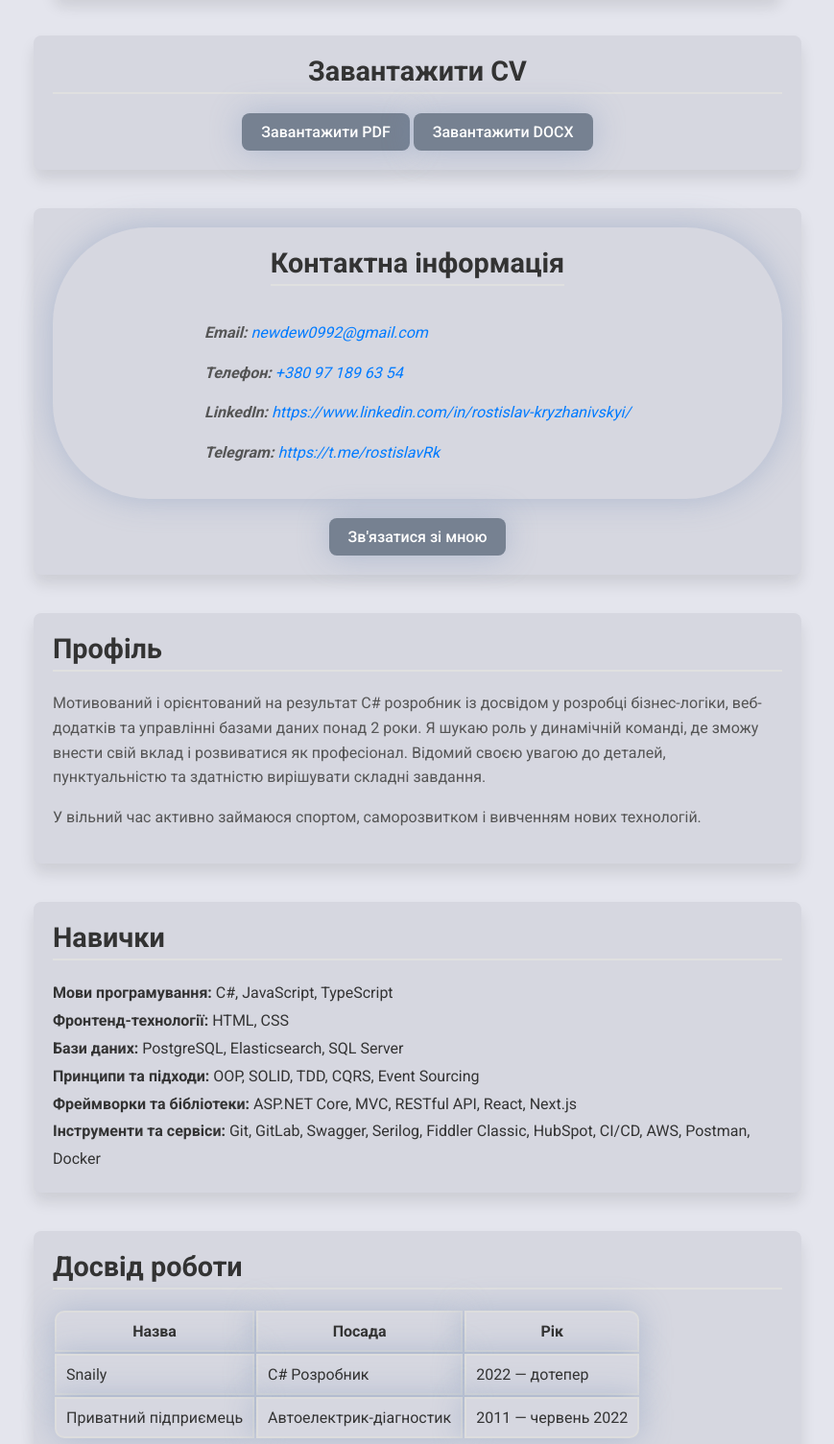
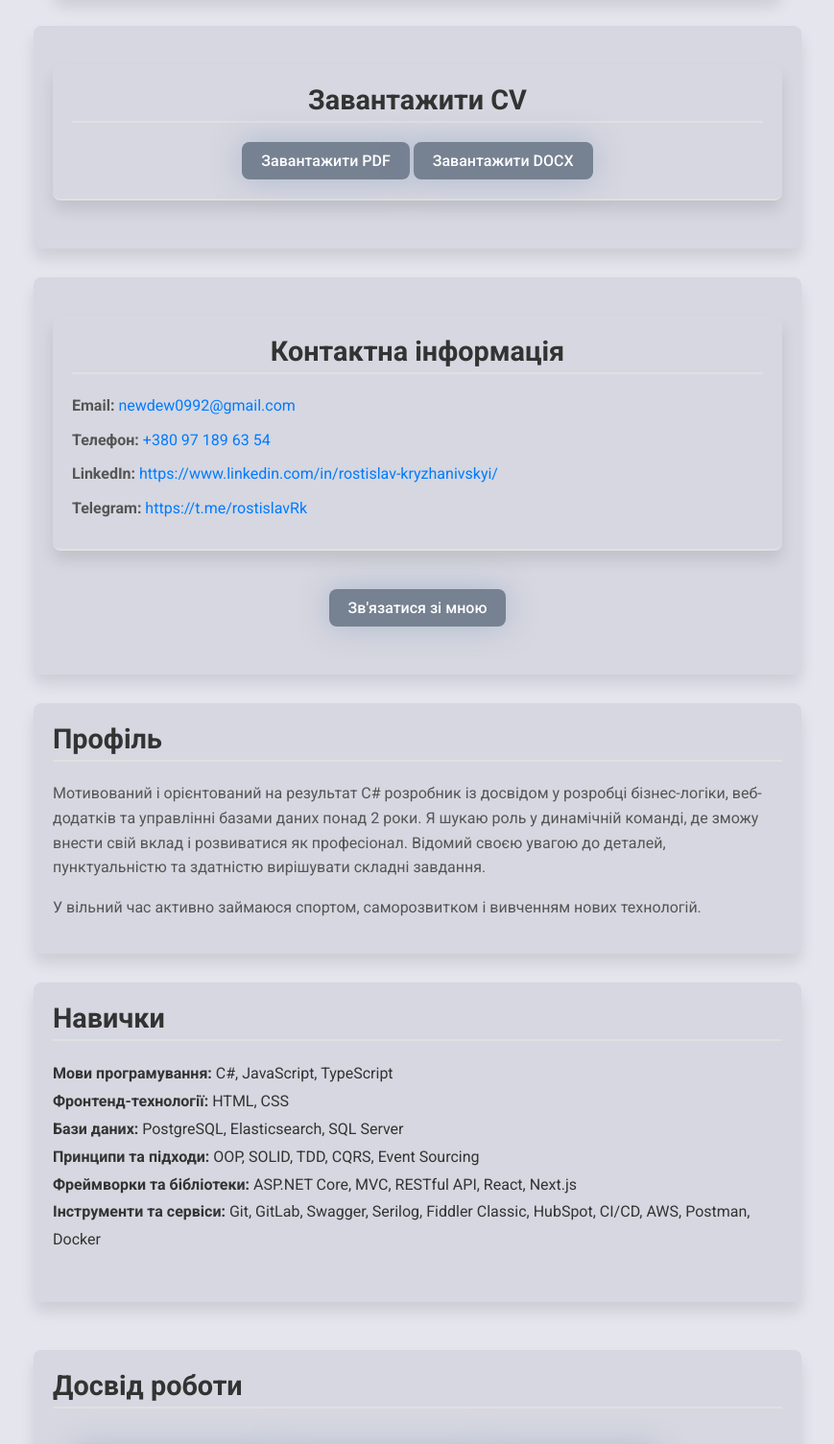
Before and after one commit to rkr0906/CV, a plain HTML site: page index.html in a window 1280 px wide. Shown: the part 390-1895 px from the top of the page at 96% size, without its empty margins (205-1074 px from the left). Drawn offline with Linux system fonts and the light colour scheme.

Commit message:
#6 Update "section"

```diff
--- a/index.html
+++ b/index.html
@@ -18,19 +18,20 @@
         <img src="Resources/Images/avatar.jpg" alt="Фото Ростислава Крижанівського, C# розробника">
     </figure>
 </header>
-<section class="download-section">
+<section>
+    <div class="download-section section-item">
         <h3>Завантажити CV</h3>
         <a class="button" href="Resources/Resume/CV_Rostislav_Kryzhanovskiy.pdf" download
            aria-label="Завантажити резюме у PDF форматі">Завантажити PDF</a>
         <a class="button" href="Resources/Resume/CV_Rostislav_Kryzhanovskiy.docx" download
            aria-label="Завантажити резюме у DOCX форматі">Завантажити DOCX</a>
+    </div>
 </section>
 <section>
-    <div class="contact-info">
+    <div class="section-item contact-info">
         <header>
             <h3>Контактна інформація</h3>
         </header>
-        <address>
         <p><strong>Email:</strong> <a href="mailto:newdew0992@gmail.com">newdew0992@gmail.com</a></p>
         <p><strong>Телефон:</strong> <a href="tel:+380971896354">+380 97 189 63 54</a></p>
         <p><strong>LinkedIn:</strong> <a href="https://www.linkedin.com/in/rostislav-kryzhanivskyi/"
@@ -38,7 +39,6 @@
         </p>
         <p><strong>Telegram:</strong> <a href="https://t.me/rostislavRk" target="_blank"
                                          rel="noopener noreferrer">https://t.me/rostislavRk</a></p>
-        </address>
     </div>
     <div class="contact-button">
         <a class="button" href="#contact-me-section">Зв'язатися зі мною</a>
@@ -49,7 +49,6 @@
     <header>
         <h3>Профіль</h3>
     </header>
-    <article>
     <p>
         Мотивований і орієнтований на результат C# розробник із досвідом у розробці бізнес-логіки, веб-додатків
         та управлінні базами даних понад 2 роки. Я шукаю роль у динамічній команді, де зможу внести свій вклад
@@ -59,14 +58,12 @@
     <p>
         У вільний час активно займаюся спортом, саморозвитком і вивченням нових технологій.
     </p>
-    </article>
 </section>
 
 <section>
     <header>
         <h3>Навички</h3>
     </header>
-    <article>
     <ul class="skills-list">
         <li><strong>Мови програмування:</strong> C#, JavaScript, TypeScript</li>
         <li><strong>Фронтенд-технології:</strong> HTML, CSS</li>
@@ -81,14 +78,13 @@
                                                      AWS, Postman, Docker
         </li>
     </ul>
-    </article>
 </section>
 
-<section id="experience-section">
+<section id="experience-section" class="section-item">
     <header>
         <h3>Досвід роботи</h3>
     </header>
-    <article class="experience-table">
+    <div class="experience-table">
         <table>
             <thead>
             <tr>
@@ -110,8 +106,6 @@
             </tr>
             </tbody>
         </table>
-    </article>
-    <article>
         <div class="section-item">
             <header>
                 <h4>C# Розробник, Snaily</h4>
@@ -120,9 +114,11 @@
             <p><strong>Проєкт:</strong> Розробка та підтримка сервісу для генерації лідів у LinkedIn.</p>
             <p><strong>Рефакторинг і міграція коду:</strong> Переніс бізнес-логіку з JavaScript на C#, що дозволило
                                                              додатку
-                                                             працювати автономно, значно покращивши надійність системи.
+                                                             працювати автономно, значно покращивши надійність
+                                                             системи.
             </p>
-            <p><strong>Тестування:</strong> Розробив і впровадив тести за допомогою xUnit та Moq, що підвищило якість
+            <p><strong>Тестування:</strong> Розробив і впровадив тести за допомогою xUnit та Moq, що підвищило
+                                            якість
                                             коду
                                             та спростило подальшу підтримку.</p>
             <p><strong>Розширення функціональності:</strong> Інтеграція з Webshare.io, дозволяючи клієнтам
@@ -136,12 +132,15 @@
             </p>
             <p><strong>Інтеграції:</strong> Підключення до HubSpot CRM для автоматизації процесів.
             </p>
-            <p><strong>Логування:</strong> Використовував Serilog для ефективного та детального логування, що сприяло
+            <p><strong>Логування:</strong> Використовував Serilog для ефективного та детального логування, що
+                                           сприяло
                                            кращому моніторингу та налагодженню.
             </p>
-            <p><strong>Управління базами даних:</strong> Досвід роботи з Elasticsearch, Kibana, PostgreSQL і SQL Server
+            <p><strong>Управління базами даних:</strong> Досвід роботи з Elasticsearch, Kibana, PostgreSQL і SQL
+                                                         Server
                                                          для
-                                                         ефективного управління даними та оптимізації продуктивності.
+                                                         ефективного управління даними та оптимізації
+                                                         продуктивності.
             </p>
             <p><strong>CI/CD:</strong> Участь у процесах ci/cd і рев'ю коду, сприяючи постійному підвищенню якості
                                        розробки
@@ -154,24 +153,26 @@
                 <h4>Автоелектрик-діагностик, Приватний підприємець</h4>
                 <h5>Київ, червень 2011 — червень 2022</h5>
             </header>
-            <p><strong>Управління та обслуговування:</strong> Успішно керував автосервісом протягом 11 років, працюючи
+            <p><strong>Управління та обслуговування:</strong> Успішно керував автосервісом протягом 11 років,
+                                                              працюючи
                                                               автоелектриком, виконуючи складні ремонти.</p>
             <p><strong>Ремонт та налаштування:</strong> Ремонтував блоки управління та розробляв системи захисту від
                                                         крадіжок для цивільних і спортивних автомобілів.</p>
             <p><strong>Інтеграція та оновлення:</strong> Налаштовував та оновлював прошивку процесорів і
                                                          мікроконтролерів,
                                                          інтегрував нові компоненти в мережу CAN.</p>
-            <p><strong>Результати:</strong> Успішно відремонтував понад 3000 автомобілів, демонструючи високий рівень
+            <p><strong>Результати:</strong> Успішно відремонтував понад 3000 автомобілів, демонструючи високий
+                                            рівень
                                             професіоналізму та ефективності.</p>
         </div>
-    </article>
+    </div>
 </section>
 
 <section id="education-section">
     <header class="education-header">
         <h3>Освіта</h3>
     </header>
-    <article class="section-item">
+    <div class="section-item">
         <header>
             <h4><strong>C# Розробник, Dev School</strong></h4>
             <h5>Київ, червень 2022 — січень 2023</h5>
@@ -181,8 +182,8 @@
             глибокі
             знання з C# та .NET Core, практикував <strong>OOP</strong> та <strong>SOLID</strong>.
         </p>
-    </article>
-    <article class="section-item">
+    </div>
+    <div class="section-item">
         <header>
             <h4><strong>Молодший бакалавр, Автомобільно-дорожній коледж</strong></h4>
             <h5>Житомир, вересень 2007 — червень 2011</h5>
@@ -190,27 +191,24 @@
         <p>
             Спеціалізація: Ремонт автомобільної та дорожньої техніки.
         </p>
-    </article>
+    </div>
 </section>
 
 <section id="languages-section">
     <header class="languages-header">
         <h3>Мови</h3>
     </header>
-    <article>
     <ul class="languages-list">
         <li>Англійська</li>
         <li>Українська</li>
         <li>Російська</li>
     </ul>
-    </article>
 </section>
 
 <section id="additional-info-section">
     <header class="additional-info-header">
         <h3>Додаткова інформація</h3>
     </header>
-    <article>
     <p>
         <strong>Інтереси:</strong> Цікавлюся мікросервісами та системами з високим навантаженням, прагну розвиватися
                                    в цьому напрямку. У вільний час люблю займатися спортом, читати, подорожувати та
@@ -220,14 +218,12 @@
                                    постійного вдосконалення. Готовий зробити внесок у розвиток компанії та рости
                                    разом із нею.
     </p>
-    </article>
 </section>
 
 <section id="contact-me-section">
     <header>
         <h3>Зв'язатися зі мною</h3>
     </header>
-    <article>
     <form class="connect-form">
         <div>
             <label for="your-name">Ваше ім'я:</label>
@@ -246,7 +242,6 @@
             <button class="button" type="submit">Надіслати</button>
         </div>
     </form>
-    </article>
 </section>
 
 <footer class="footer-section">
@@ -256,6 +251,5 @@
             href="#education-section">Освіта</a> | <a href="#contact-me-section">Зв'язатися зі мною</a></div>
     <div>© 2024 Ростислав Крижанівський. Всі права захищені.</div>
 </footer>
-<br>
 </body>
 </html>
--- a/styles.css
+++ b/styles.css
@@ -16,6 +16,7 @@
     --section-background-color: rgb(214, 215, 224);
     --header-section-box-shadow: 0 10px 12px rgba(0, 0, 0, 0.1);
     --box-border: 0 0 33px 0 rgba(122, 146, 184, 0.44);
+    --margin-bottom: 30px;
 }
 
 *,
@@ -45,7 +46,7 @@ section {
     background-color: var(--section-background-color);
     border-radius: var(--border-radius);
     padding: 20px;
-    margin-bottom: 40px;
+    margin-bottom: var(--margin-bottom);
     box-shadow: var(--box-shadow);
 }
 
@@ -69,10 +70,11 @@ section h4 {
 section h5 {
     margin-top: 15px;
     margin-bottom: 15px;
+    padding-bottom: 5px;
     font-size: 0.9em;
     color: var(--text-color);
-    padding-bottom: 5px;
 }
+
 
 p {
     margin-top: 1em;
@@ -110,7 +112,7 @@ p {
     background-color: var(--section-background-color);
     box-shadow: var(--box-shadow);
     border-radius: 10px;
-    margin-bottom: 40px;
+    margin-bottom: var(--margin-bottom);
 }
 
 .header-section h1 {
@@ -149,19 +151,12 @@ p {
 /* download-section */
 .download-section {
     text-align: center;
-    margin-bottom: 40px;
+    margin-bottom: var(--margin-bottom);
 }
 
 /* contact-info */
-.contact-info {
-    display: flex;
-    flex-direction: column;
-    align-items: center;
-    padding: 20px;
-    box-shadow: var(--box-border);
-    border-radius: 100px;
-    margin-bottom: 20px;
-    max-width: 800px;
+.contact-info h3 {
+    text-align: center;
 }
 
 .contact-info a {
@@ -175,10 +170,24 @@ p {
 
 .contact-button {
     text-align: center;
-    margin-top: 20px;
+    margin-bottom: var(--margin-bottom);
 }
 
 /* experience-table */
+.experience-table {
+    /*margin-top: 20px;*/
+    /*font-size: 1em;*/
+    /*color: var(--text-color);*/
+    /*border-bottom: 2px solid var(--border-color);*/
+    /*width: 100%;*/
+    /*max-width: 800px;*/
+    /*background-color: var(--section-background-color);*/
+    /*border-radius: var(--border-radius);*/
+    padding: 20px;
+    /*margin-bottom: 10px;*/
+    /*box-shadow: var(--box-shadow);*/
+}
+
 .experience-table th, td {
     padding: 10px;
     box-shadow: var(--box-border);
@@ -207,6 +216,7 @@ p {
     list-style-type: none;
     padding-left: 0;
     line-height: 1.8;
+    margin-bottom: var(--margin-bottom);
 }
 
 /* connect-form */
@@ -214,6 +224,7 @@ p {
     display: flex;
     flex-direction: column;
     gap: 15px;
+    margin-bottom: var(--margin-bottom);
 }
 
 /* input */
```
Lines whose indentation alone changed are shown as unchanged.
